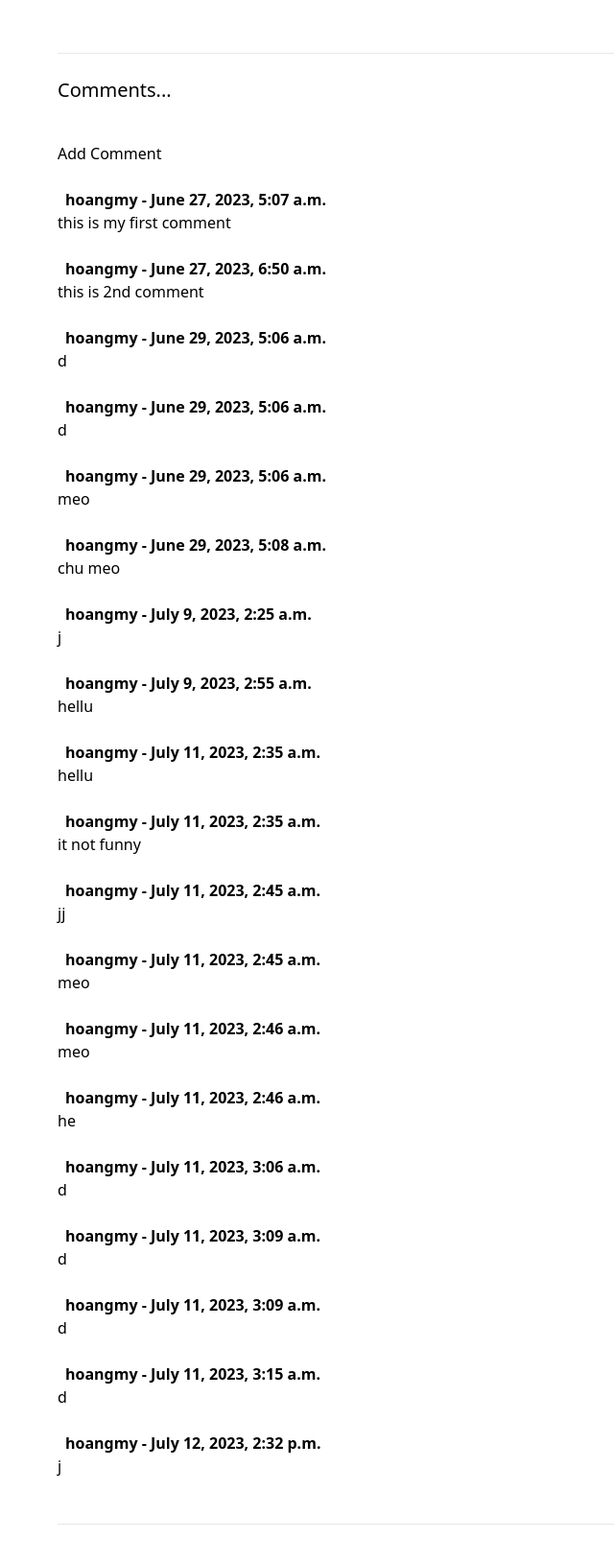
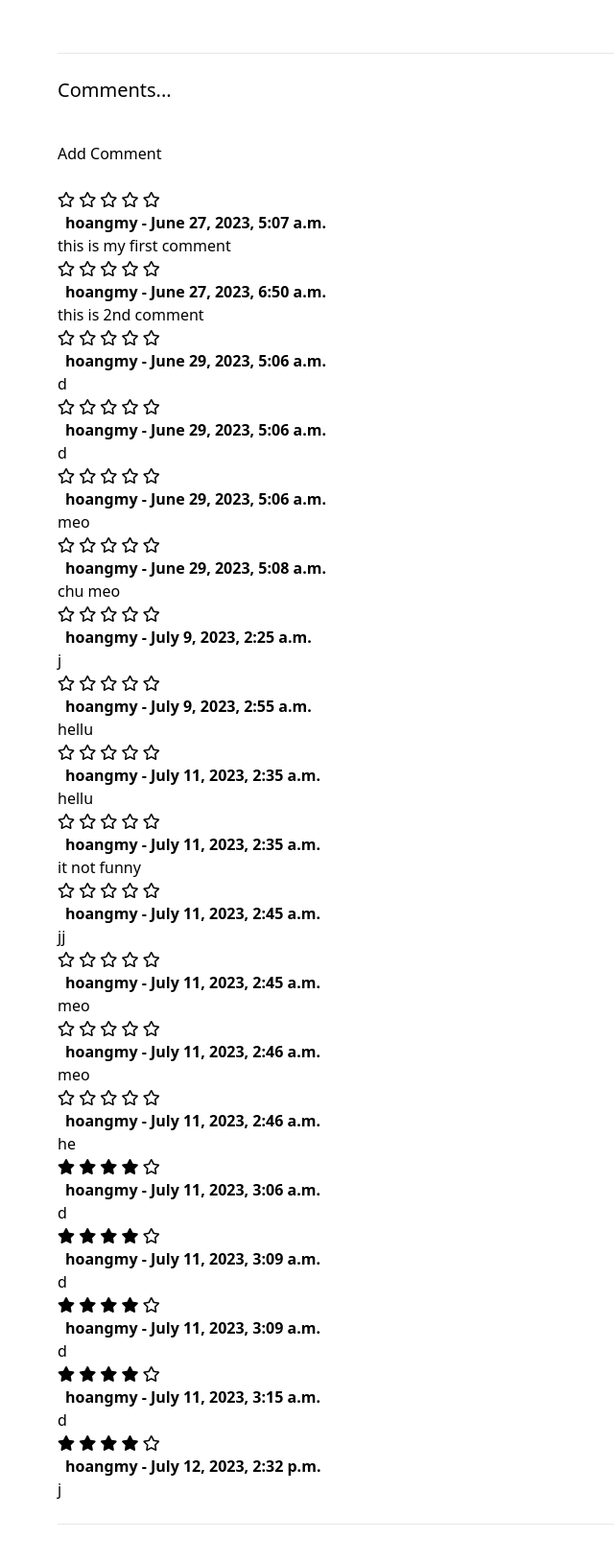
Before and after one commit to HoangMy1112/bookrecommendation, a Django app: page /product/3 in a window 1280 px wide. Shown: the part 621-2250 px from the top of the page at 96% size, without its empty margins (0-640 px from the left). Run offline with Django 4.2, Linux system fonts and the light colour scheme; data comes from the database, SQL or seed files in the repository; both versions use the stored data as it was after the commit; some libraries are stand-ins or nearby versions.

Commit message:
displayRating

```diff
--- a/mysite/myapp/models.py
+++ b/mysite/myapp/models.py
@@ -33,3 +33,9 @@ class Comment(models.Model):
 
     def __str__(self):
         return '%s - %s' % (self.post.name, self.user)
+
+    def get_rating_range(self):
+        return range(self.rating)
+
+    def get_empty_star_range(self):
+        return range(5 - self.rating)
--- a/mysite/myapp/templates/myapp/base.html
+++ b/mysite/myapp/templates/myapp/base.html
@@ -1,3 +1,4 @@
+
 <!DOCTYPE html>
 <html lang="en">
 <head>
--- a/mysite/myapp/templates/myapp/detail.html
+++ b/mysite/myapp/templates/myapp/detail.html
@@ -19,26 +19,39 @@
     <h2 class="text-xl mb-4 mt-6">Comments...</h2>
     <br/>
 
-    <!-- product model connect the comment model -->
+    <!-- product model connects the comment model -->
     {% if not product.comments.all %}
         No comments yet...
         <a href="{% url 'comment' product.id%}">Add One</a>
     {% else %}
     <a href="{% url 'comment' product.id%}">Add Comment</a>
     <br/><br/>
+    {% endif %}
+
+    <div class="comment-section">
         {% for comment in product.comments.all %}
-            <div class="">
-                <strong class="px-2">{{comment.user}} - {{comment.dated}}</strong>
-                <br/>
-                {{ comment.content}}
-                <br/><br/>
+            <div class="comment">
+                <div class="star-rating">
+                  {% for _ in comment.get_rating_range %}
+                      <i class="fas fa-star"></i>
+                  {% endfor %}
+                  {% for _ in comment.get_empty_star_range %}
+                      <i class="far fa-star"></i>
+                  {% endfor %}
+                </div>
+                <div class="comment-content">
+                    <strong class="px-2">{{comment.user}} - {{comment.dated}}</strong>
+                    <br/>
+                    {{ comment.content }}
+                </div>
+            </div>
+        {% empty %}
+            No comments yet.
+        {% endfor %}
+    </div>
 
-            </div>
-        {% endfor %}
-    {% endif %}
     <br>
     <hr>
-
 </div>
 
 {% endblock %}
--- a/mysite/myapp/views.py
+++ b/mysite/myapp/views.py
@@ -82,7 +82,8 @@ def add_comment(request, id):
             new_comment.user = request.user  # Set the user to the current logged-in user
             new_comment.rating = int(request.POST.get('rating', 0))
             new_comment.save()  # Save the comment to the database
-            return render(request, 'myapp/detail.html', {'product': product})
+            # return render(request, 'myapp/detail.html', {'product': product})
+            return redirect('detail', id=id)
     else:
         comment_form = CommentForm()
 
--- a/mysite/mysite/settings.py
+++ b/mysite/mysite/settings.py
@@ -38,7 +38,6 @@ INSTALLED_APPS = [
     "django.contrib.sessions",
     "django.contrib.messages",
     "django.contrib.staticfiles",
-    #"likert_field",
 ]
 
 MIDDLEWARE = [
```
Also changed, not shown: mysite/myapp/templates/myapp/add_comment.html (+0 -97 lines), mysite/db.sqlite3.
